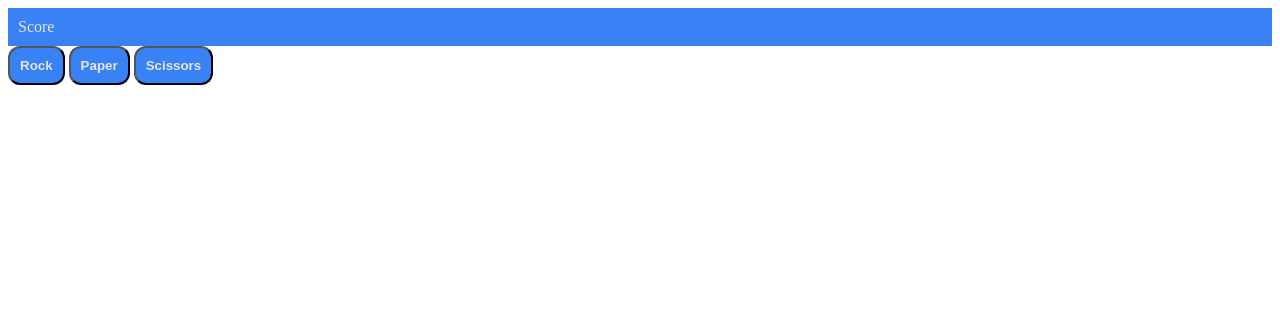
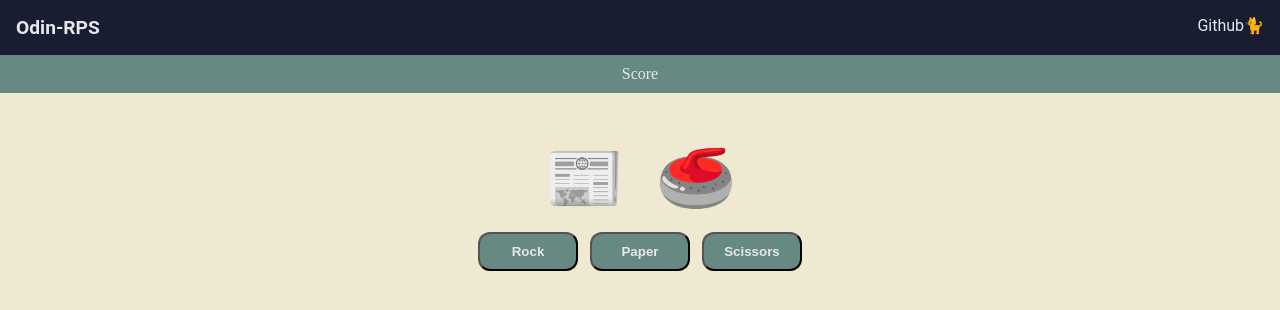
Before and after one commit to ImNotTheBoi/odin-rock-paper-scissors, a plain HTML site: page index.html in a window 1280 px wide. Drawn offline with Linux system fonts and the light colour scheme.

Commit message:
Finished UI
Finish the web UI and polish visuals.

```diff
--- a/index.html
+++ b/index.html
@@ -8,13 +8,21 @@
     <link rel="stylesheet" href="style.css">
 </head>
 <body>
-    <div id="scoreMenu">
-        <div>Score</div>
+    <header>
+        <div id="header-text">Odin-RPS</div>
+        <div id="header-link"><a href="https://github.com/ImNotTheBoi/odin-rock-paper-scissors" target="_blank" rel="noopener noreferrer">Github🐈</a></div>
+    </header>
+    <section>
+        <div id="scoreMenu">Score</div>
+        <div id="selectionMenu">
+            <div id="humanPick">📰</div>
+            <div id="computerPick">🥌</div>
         </div>
         <div id="buttonMenu">
             <button id="rockButton">Rock</button>
             <button id="paperButton">Paper</button>
             <button id="scissorsButton">Scissors</button>
         </div>
+    </section>
 </body>
 </html>
--- a/javascript.js
+++ b/javascript.js
@@ -2,6 +2,8 @@
 let humanScore = 0;
 let computerScore = 0;
 const scoreMenu = document.querySelector("#scoreMenu")
+const humanPick = document.querySelector("#humanPick")
+const computerPick = document.querySelector("#computerPick")
 
 // Selectors
 const rockButton = document.querySelector("#rockButton")
@@ -22,12 +24,15 @@ function getComputerChoice() {
     switch (randomNumber) {
         case 1:
             computerChoice = "ROCK"
+            computerPick.textContent = "🥌"
             break;
         case 2:
             computerChoice = "PAPER"
+            computerPick.textContent = "📰"
             break;
         case 3:
             computerChoice = "SCISSORS"
+            humanPick.textContent = "✀"
             break;
     }
     return computerChoice
@@ -39,11 +44,13 @@ function playRound(humanChoice, computerChoice) {
     let roundCondition;
     if (humanChoice === computerChoice) {
         console.log(`Its a tie! Both choose ${humanChoice}`)
+        humanPick.textContent = computerPick.textContent
         roundCondition = "TIE"
     }
     else {
         switch (humanChoice) {
             case "ROCK":
+                humanPick.textContent = "🥌"
                 if (computerChoice === "SCISSORS") {
                     console.log(`You Win! ${humanChoice} beats ${computerChoice}`)
                     roundCondition = "WON"
@@ -54,6 +61,7 @@ function playRound(humanChoice, computerChoice) {
                 }
                 break;
             case "PAPER":
+                humanPick.textContent = "📰"
                 if (computerChoice === "ROCK") {
                     console.log(`You Win! ${humanChoice} beats ${computerChoice}`)
                     roundCondition = "WON"
@@ -64,6 +72,7 @@ function playRound(humanChoice, computerChoice) {
                 }
                 break;
             case "SCISSORS":
+                humanPick.textContent = "✀"
                 if (computerChoice === "PAPER") {
                     console.log(`You Win! ${humanChoice} beats ${computerChoice}`)
                     roundCondition = "WON"
@@ -87,7 +96,7 @@ function playGame(humanChoice) {
     switch (round) {
         case "WON":
             ++humanScore;
-            `You won! ${humanScore} to ${computerScore}.`
+            scoreMenu.textContent = `You won! ${humanScore} to ${computerScore}.`
             break;
         case "LOST":
             ++computerScore;
@@ -103,8 +112,9 @@ function playGame(humanChoice) {
         computerScore = 0
     }
     else if (computerScore >= 3) {
-            scoreMenu.textContent = `You lost the game! ${humanScore} to ${computerScore}.`
-            humanScore = 0
-            computerScore = 0
+        scoreMenu.textContent = `You lost the game! ${humanScore} to ${computerScore}.`
+        humanScore = 0
+        computerScore = 0
     }
+
 }
--- a/style.css
+++ b/style.css
@@ -1,15 +1,77 @@
+body {
+    margin: 0;
+    padding: 0;
+    background-color: #F0E9D2;
+    display: flex;
+    flex-direction: column;
+    justify-content: center;
+}
+
+header {
+    background-color: #181D31;
+    padding: 16px;
+    display: flex;
+    justify-content: space-between;
+    flex-shrink: 0;
+}
+
+#header-text {
+    color: #e5e7eb;
+    font-family: "Roboto", sans-serif;
+    font-size: larger;
+    font-weight: bold;
+}
+
+a {
+    color: #e5e7eb;
+    font-family: "Roboto", sans-serif;
+    font-size: medium;
+    font-weight: normal;
+    text-decoration: none;
+}
+
+section {
+    display: flex;
+    flex-direction: column;
+    align-content: center;
+    gap:16px
+}
+
 #scoreMenu {
-    background-color: #3882f6;
+    display: flex;
+    background-color: #678983;
     color: #e5e7eb;
     padding: 10px;
+    justify-content: center;
+    flex-grow: 1
+}
+
+#selectionMenu {
+    display: flex;
+    justify-content: space-around;
+    gap: 32px;
+    margin: auto;
+    margin-top: 32px;
+}
+
+#selectionMenu div {
+    font-size: 64px;
+    border-color: #678983;
+}
+
+#buttonMenu {
+    display: flex;
+    flex-grow: 1;
+    justify-content: center;
+    gap: 12px;
 }
 
 button {
-    background-color: #3882f6;
+    background-color: #678983;
     color: #e5e7eb;
+    min-width: 100px;
     padding: 10px;
     border-radius: 12px;
     text-align: center;
-    max-width: 125px;
     font-weight: bold;
 }
```
Lines whose indentation alone changed are shown as unchanged.
